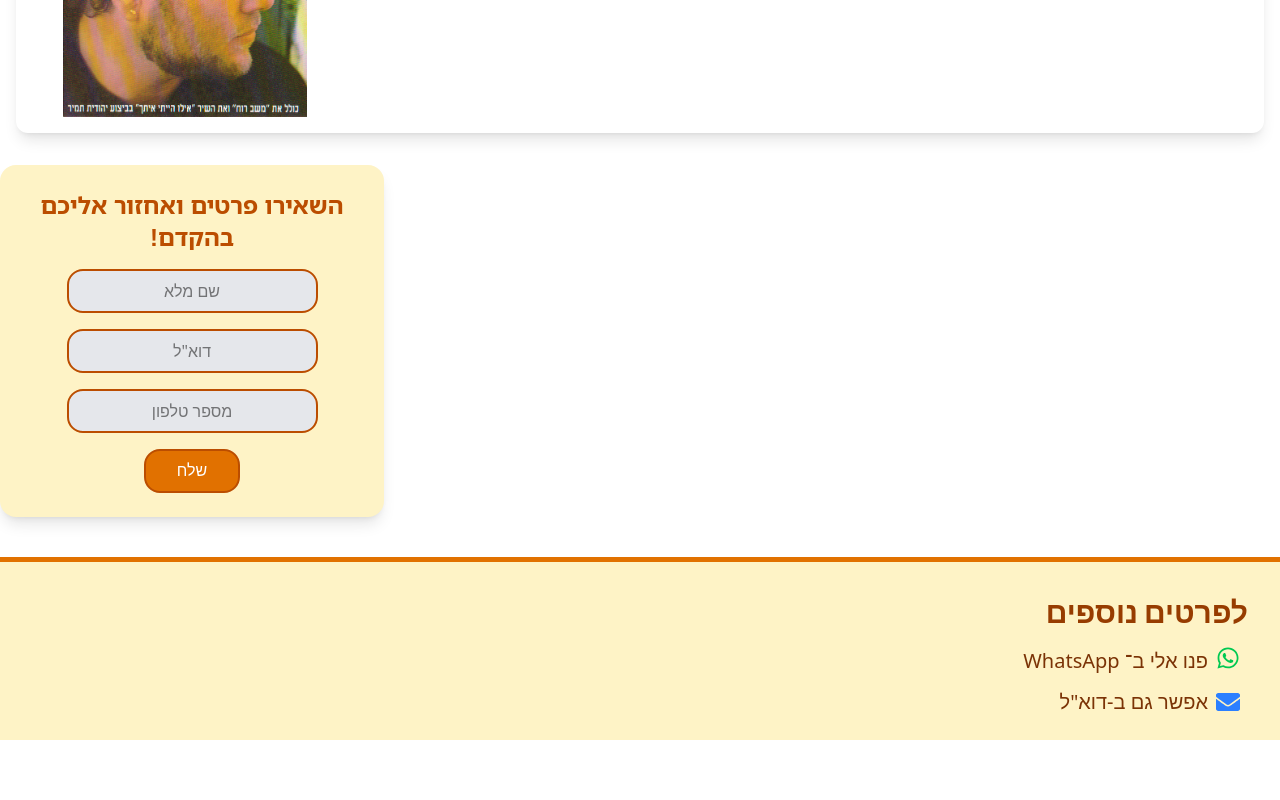
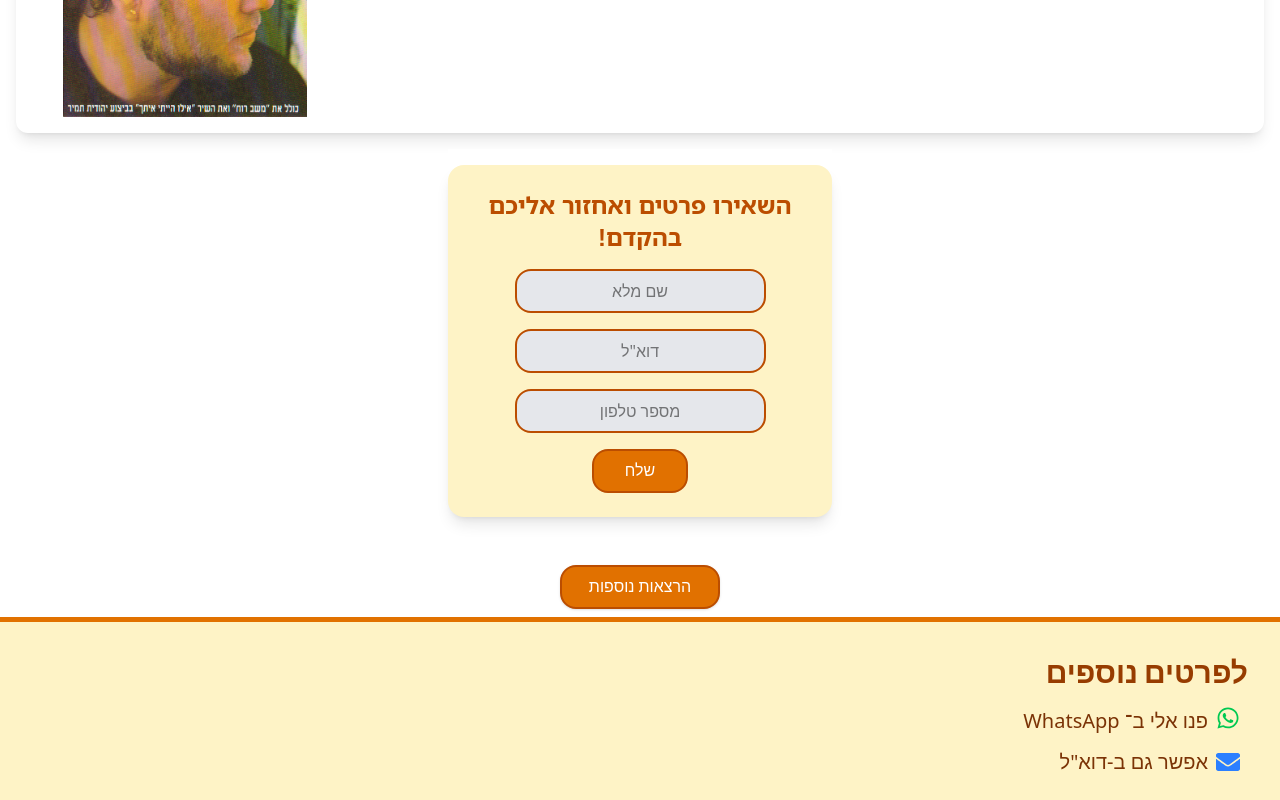
Before and after one commit to Oravid85/mynewsite, a React (Vite) app: page / in a window 1280 px wide. Shown: the part 1228-2028 px from the top of the page. Before the commit the page ends 1968 px from the top, so only its background shows below. Built offline with nearby package versions, Linux system fonts and the light colour scheme; a web font is replaced by a local one.

Commit message:
refactor: enhance layout structure and add smooth scroll functionality in App and Greeting components

```diff
--- a/src/App.jsx
+++ b/src/App.jsx
@@ -58,7 +58,7 @@ export function App() {
             {mainView === "LecturePage" && (
               <LecturePage lectureData={currentLecture} />
             )}
-
+            <div className="flex flex-col items-center">
               <div className={`${bgcolor} flex flex-col md:flex-row-reverse`}>
                 <ContactForm
                   lectureData={currentLecture}
@@ -77,6 +77,19 @@ export function App() {
                   />
                 )}
               </div>
+              <button
+                onClick={() => {
+                  setMainView("Greeting");
+                  window.scrollTo({
+                    top: 0,
+                    behavior: "smooth",
+                  });
+                }}
+                className="  w-40 border-2 border-amber-700 bg-amber-600 rounded-2xl shadow  p-2 m-2  font-heebo text-base text-white  hover:bg-amber-700 hover:font-bold transition-all duration-200"
+              >
+                הרצאות נוספות
+              </button>
+            </div>
             <Footer />
           </>
         }
--- a/src/components/Greeting.jsx
+++ b/src/components/Greeting.jsx
@@ -32,6 +32,10 @@ export function Greeting({ setCurrentLecture, setMainView }) {
             onClick={() => {
               setCurrentLecture(lecture);
               setMainView("LecturePage");
+              window.scrollTo({
+                top: 0,
+                behavior: "smooth",
+              });
             }}
           >
             {/* תוכן בצד ימין */}
```
Lines whose indentation alone changed are shown as unchanged.
